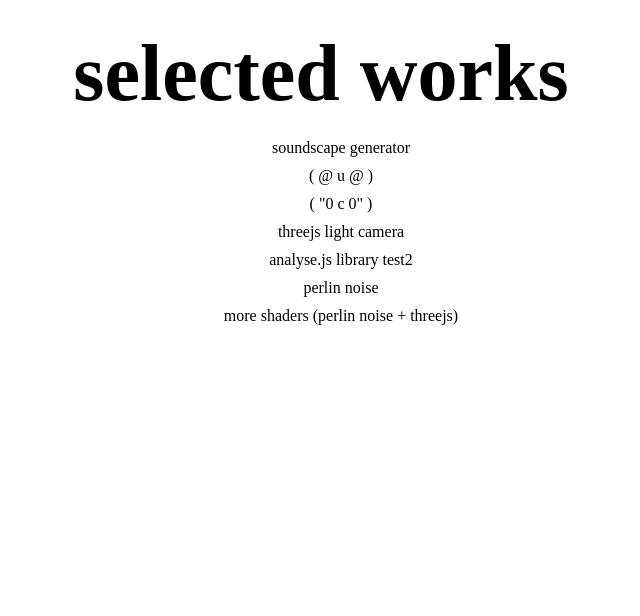
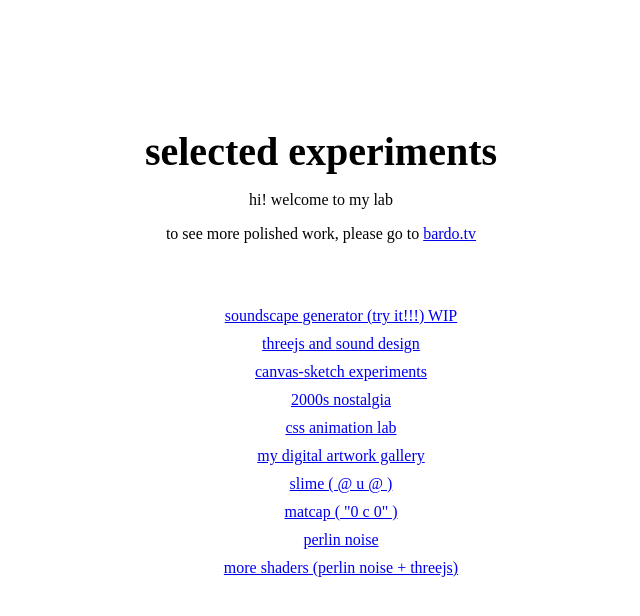
Before and after one commit to martucol/martucol.github.io, a plain HTML site: page index.html in a window 1280 px wide. Shown: the whole page, without its empty margins (319-959 px from the left). Drawn offline with Linux system fonts and the light colour scheme.

Commit message:
add new pages and description

```diff
--- a/css/style.css
+++ b/css/style.css
@@ -8,7 +8,7 @@
 	justify-content: space-between;
 	text-align: center;
 	box-sizing: border-box;
-	margin: auto;
+	margin: 64px auto;
 	width: 60%;
 }
 .section {
@@ -18,7 +18,7 @@
 ul {
 	display: block;
 	padding: 40;
-	margin: auto;
+	margin: 64px auto;
 }
 li {
 	list-style: none;
@@ -28,16 +28,11 @@
 }
 li a{
 	display: block;
-	color: black;
-	text-decoration: none;
 	transition: all 300ms;
 }
-li a:hover{
-	color: #115511;
-	text-decoration: none;
-}
+
 h2 {
-	font-size: 10vh;
-	margin: 20px auto;
+	font-size: 5vh;
+	margin: 64px auto 16px;
 	text-align: center;
 }
--- a/index.html
+++ b/index.html
@@ -2,7 +2,7 @@
 <html>
 	<head>
 		<meta charset=utf-8>
-		<title>lab</title>
+		<title>martu's lab</title>
 		<link rel="stylesheet" type="text/css" href="css/style.css">
 	</head>
 	<body>
@@ -16,17 +16,25 @@
 			</ul>
 		</div> -->
 		<div class="section">
-		<h2> selected works </h2>
+		<h2> selected experiments </h2>
+		<p> hi! welcome to my lab </p>
+		<p>to see more polished work, please go to <a target="_blank" href="https://bardo.tv">bardo.tv</a> </p>
 			<ul>
-				<li><a target="_blank" href="https://martucol.github.io/soundscape/"> soundscape generator</a></li>
-				<li><a target="_blank" href="new/lab1.html"> ( @  u  @ ) </a></li>
-				<li><a target="_blank" href="new/lab2.html"> ( "0 c 0" ) </a></li>
-				<li><a target="_blank" href="old1.html"> threejs light camera </a></li>
-				<!-- <li><a href="old2.html"> analyse.js library test1 </a></li> -->
-				<li><a target="_blank" href="old3.html"> analyse.js library test2 </a></li>
-				<!-- <li><a href="old4.html"> timbre.js library test </a></li> -->
+				<li><a target="_blank" href="https://martucol.github.io/soundscape/"> soundscape generator (try it!!!) WIP</a></li>
+				<li><a target="_blank" href="https://martucol.github.io/tecno4/"> threejs and sound design</a></li>
+				<li><a target="_blank" href="https://martucol.github.io/canvas-sketch-experiments/"> canvas-sketch experiments</a></li>
+				<li><a target="_blank" href="https://martucol.github.io/curanderx/"> 2000s nostalgia</a></li>
+				<li><a target="_blank" href="https://martucol.github.io/css-animation-lab/"> css animation lab</a></li>
+				<li><a target="_blank" href="https://martucol.github.io/galeria/"> my digital artwork gallery</a></li>
+				<li><a target="_blank" href="new/lab1.html"> slime ( @  u  @ ) </a></li>
+				<li><a target="_blank" href="new/lab2.html"> matcap ( "0 c 0" ) </a></li>
 				<li><a target="_blank" href="old5.html"> perlin noise</a></li>
 				<li><a target="_blank" href="old6.html"> more shaders (perlin noise + threejs) </a></li>
+				<!-- <li><a target="_blank" href="old1.html"> threejs light camera </a></li> -->
+				<!-- <li><a href="old2.html"> analyse.js library test1 </a></li> -->
+				<!-- <li><a target="_blank" href="old3.html"> analyse.js library test2 </a></li> -->
+				<!-- <li><a href="old4.html"> timbre.js library test </a></li> -->
+
 			</ul>
 		</div>
 	</div>
--- a/new/js/lab2.js
+++ b/new/js/lab2.js
@@ -87,7 +87,7 @@
 	console.log(`textures/matcap/matcap${texNum}.jpg`);
 	material.uniforms.tMatCap.value.wrapS =
 			material.uniforms.tMatCap.value.wrapT = THREE.ClampToEdgeWrapping;
-	objeto = new THREE.Mesh(new THREE.TorusKnotGeometry(50, 20, 90, 50), material);
+	objeto = new THREE.Mesh(new THREE.TorusKnotGeometry(50, 20, 150, 70), material);
 	scene.add(objeto);
 
 	geometry =  new THREE.SphereGeometry(1, 64, 64);
```
